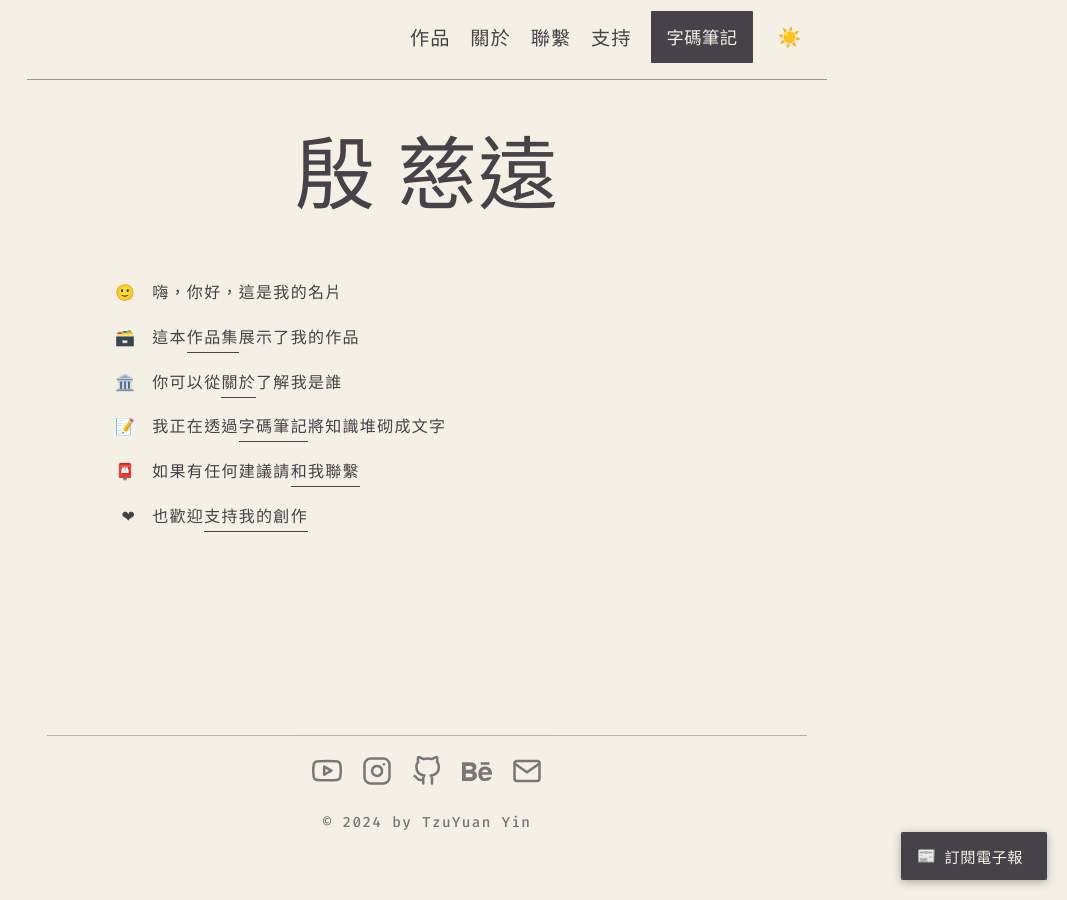
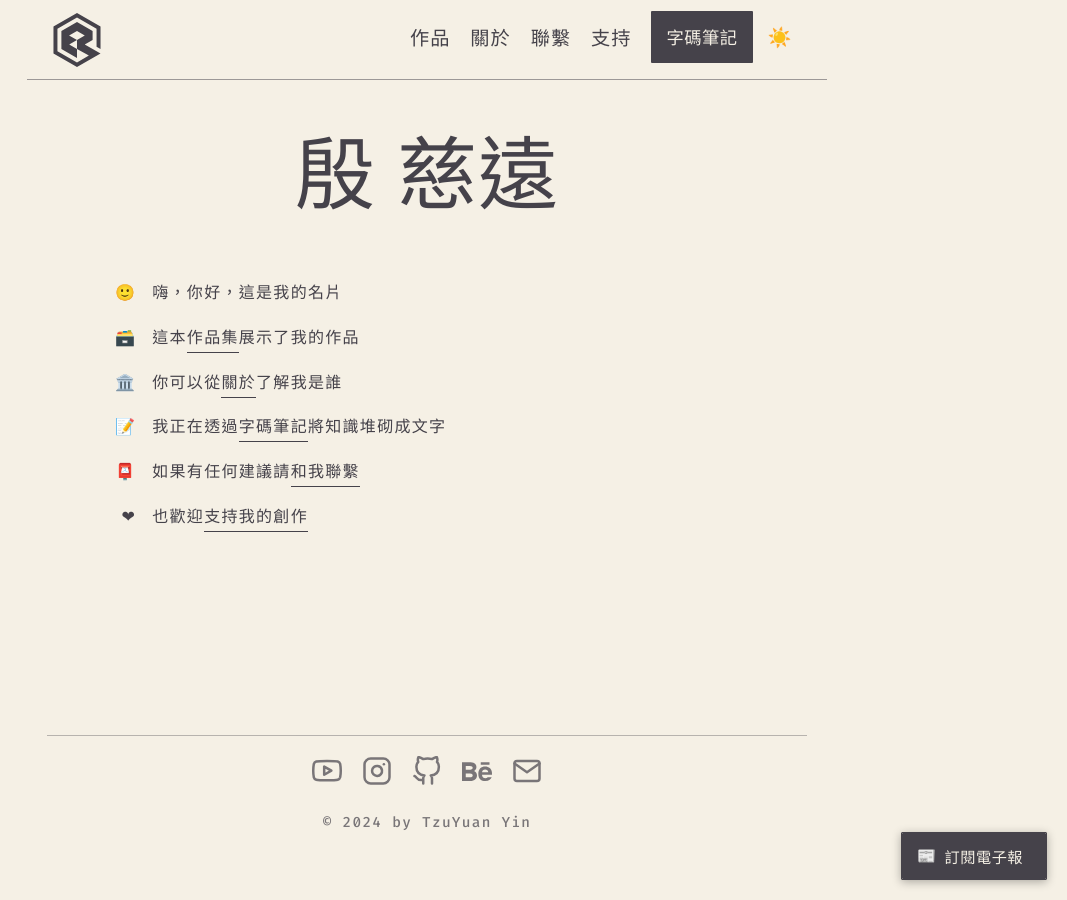
Before and after one commit to yintzuyuan/yintzuyuan.github.io, a Jekyll site: the page built from index.md, in a window 1280 px wide. Shown: the whole page, without its empty margins (213-1280 px from the left). Built offline with Jekyll 4.4.1, drawn with Linux system fonts in a browser that asks for light colours; some web fonts are replaced.

Commit message:
LOGO明亮模式調整re

```diff
--- a/_includes/header.html
+++ b/_includes/header.html
@@ -2,8 +2,13 @@
 <header id="site-header">
     <div class="header-content">
       <a href="{{ '/' | relative_url }}" class="logo-link">
-        <img src="{{ '/assets/images/LOGO_2024.svg' | relative_url }}" alt="網站 LOGO" class="logo">
-      </a>
+        <svg xmlns="http://www.w3.org/2000/svg" xmlns:xlink="http://www.w3.org/1999/xlink" version="1.1" id="logo-svg" x="0px" y="0px" width="100%" height="100%" viewBox="0 0 1000 1000" style="enable-background:new 0 0 1000 1000;" xml:space="preserve">
+            <style type="text/css">
+                .st0{fill:currentColor;}
+            </style>
+            <polygon class="st0" points="500,950 892,725 629,575 760,500 760,350 500,200 240,350 240,650 500,800 500,650 370,575 500,500   368,425 500,350 630,425 500,500 500,650 698,760 500,875 174,688 174,312 500,125 826,312 826,612 892,648 892,275 500,50 108,275   108,725 "></polygon>
+        </svg>
+    </a>
 
       <h1 class="site-title">
         {% if page.header_title %}
--- a/_sass/components/_header.scss
+++ b/_sass/components/_header.scss
@@ -35,27 +35,36 @@ header#site-header {
     height: 100%; // 確保內容填滿整個頭部區域
   }
 
-  // Logo 樣式
-  .logo-link {
-    display: flex;
-    align-items: center;
-  }
+// Logo 樣式
+.logo-link {
+    color: var(--logo-color);
+    width: 50px; // 設置 logo 的寬度
+    height: auto;
+    display: block;
 
-  .logo {
-    width: 50px;
-    height: auto;
-    svg, path, rect, circle {
-        fill: var(--logo-color);
-        transition: fill var(--transition-duration) ease; // 添加過渡效果
+    @include for-tablet-up {
+      width: 60px;
     }
-    @include for-tablet-up {
-      width: 60px; // 在平板及以上設備恢復原來的大小
+
+    svg {
+      display: block;
+      width: 100%;
+      height: auto;
+    }
+
+    [data-theme="light"] & {
+      color: var(--logo-color);
+
+      &:hover {
+        color: black;
+        transition: color var(--transition-duration) ease,
+    }
     }
 
     &:hover {
-      svg, path, rect, circle {
-        fill: var(--logo-color);
-      }
+        color: white;
+        transition: color var(--transition-duration) ease,
+
     }
   }
 
@@ -307,6 +316,6 @@ header#site-header {
     align-items: center;
 
     #theme-toggle {
-      margin-left: 20px; // 與其他導航項目保持一致的間距
+      margin: 10px; // 與其他導航項目保持一致的間距
     }
   }
```
Also changed, not shown: 8 other files.
